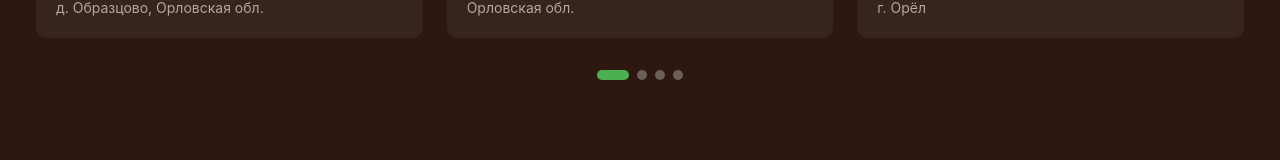
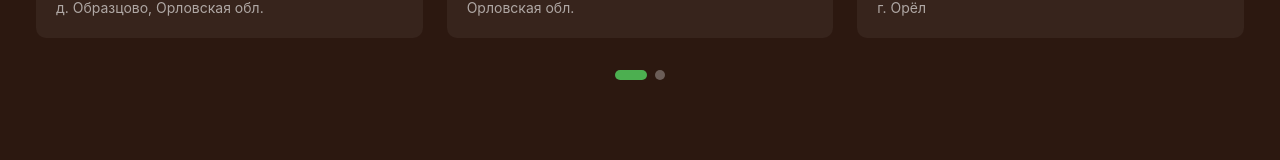
Before and after one commit to cirodil/sr57, a React (Vite) app: page / in a window 1280 px wide. Shown: the part 3092-3252 px from the top of the page. Built offline with nearby package versions, Linux system fonts and the light colour scheme; no server answers.

Commit message:
Удаление лишних карточек в портфолио

```diff
--- a/src/sections/Portfolio.tsx
+++ b/src/sections/Portfolio.tsx
@@ -26,16 +26,16 @@ const projects = [
     desc: "Орловская обл.",
     image: "/images/portfolio-4.jpg",
   },
-  {
-    title: "Каркасный дом 95 м²",
-    desc: "г. Орёл, ул. Лесная",
-    image: "/images/service-house.jpg",
-  },
-  {
-    title: "Терраса к дому",
-    desc: "п. Августовский, Орловская обл.",
-    image: "/images/service-terrace.jpg",
-  },
+  // {
+  //   title: "Каркасный дом 95 м²",
+  //   desc: "г. Орёл, ул. Лесная",
+  //   image: "/images/service-house.jpg",
+  // },
+  // {
+  //   title: "Терраса к дому",
+  //   desc: "п. Августовский, Орловская обл.",
+  //   image: "/images/service-terrace.jpg",
+  // },
 ];
 
 export default function Portfolio() {
```
